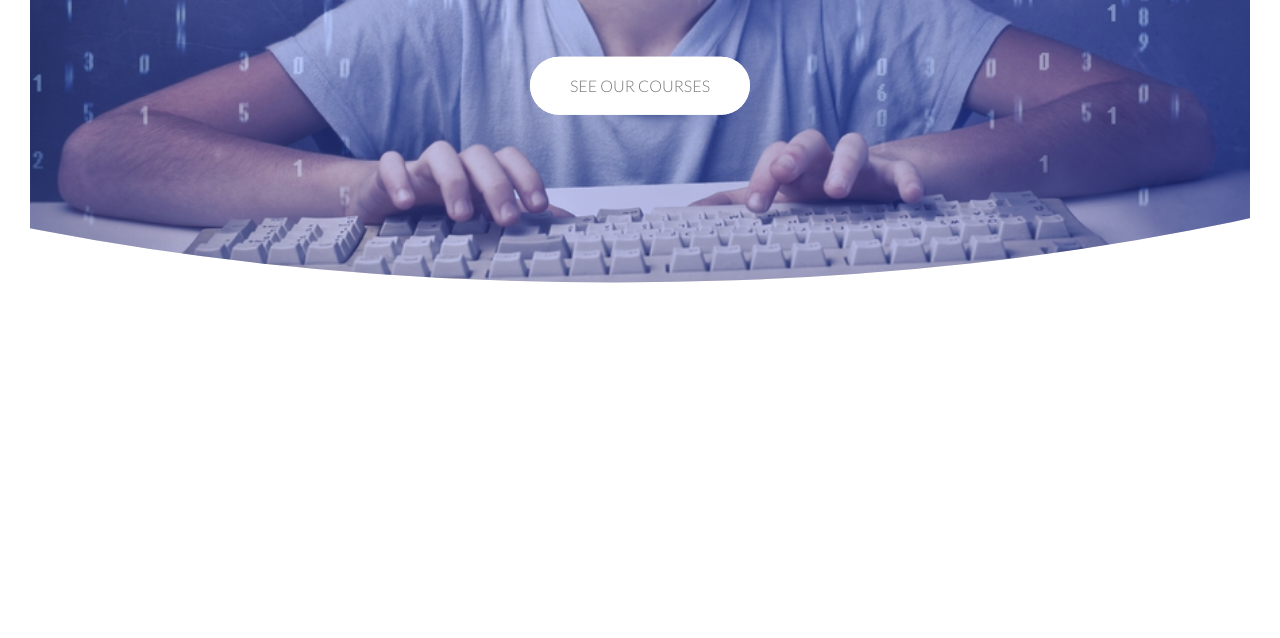
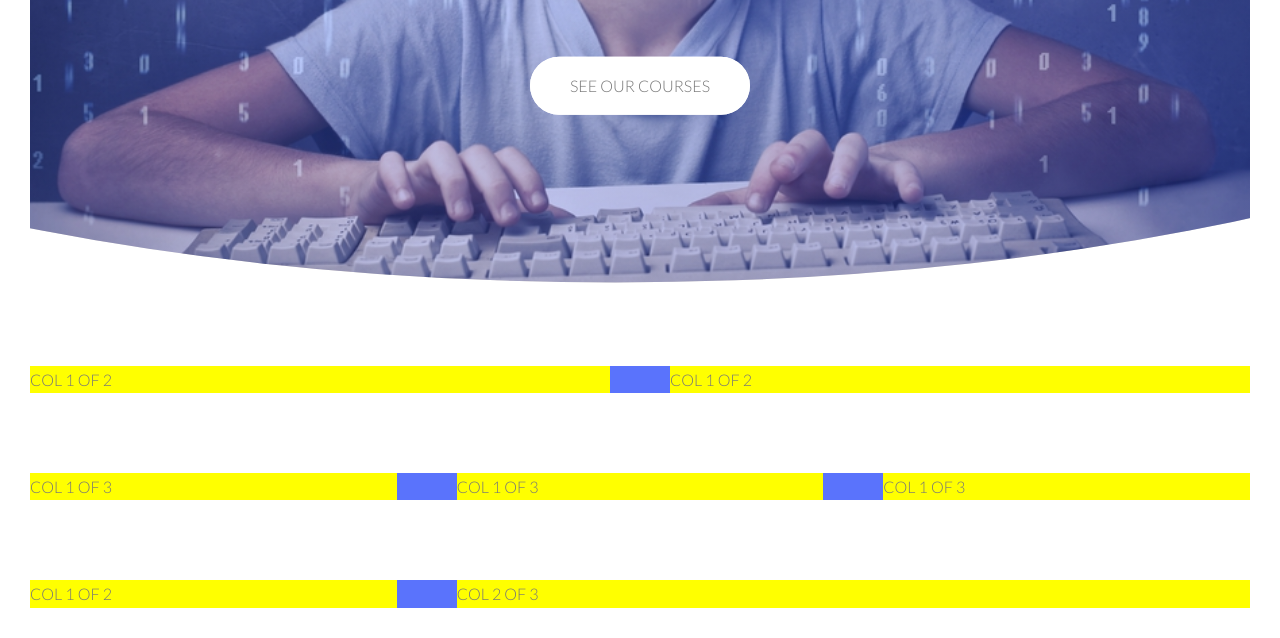
Before and after one commit to kiennguyen131/PjWeb2, a website: page index.html in a window 1280 px wide. Shown: the part 424-1062 px from the top of the page. Before the commit the page ends 820 px from the top, so only its background shows below. Drawn offline with Linux system fonts and the light colour scheme.

Commit message:
make colum

```diff
--- a/index.html
+++ b/index.html
@@ -23,5 +23,34 @@
             <a href="#" class="btn btn--white btn--animated">See our courses</a>
         </div>
     </header>
+    <div class="grid-test">
+        <div class="row">
+            <div class="col-1-of-2">
+                COL 1 OF 2
+            </div>
+            <div class="col-1-of-2">
+                COL 1 OF 2
+            </div>
+        </div>
+        <div class="row">
+            <div class="col-1-of-3">
+                COL 1 OF 3
+            </div>
+            <div class="col-1-of-3">
+                COL 1 OF 3
+            </div>
+            <div class="col-1-of-3">
+                COL 1 OF 3
+            </div>
+        </div>
+        <div class="row">
+            <div class="col-1-of-3">
+                COL 1 OF 2
+            </div>
+            <div class="col-2-of-3">
+                COL 2 OF 3
+            </div>
+        </div>
+    </div>
 </body>
 </html>
--- a/sass/Abstracts/_mixin.scss
+++ b/sass/Abstracts/_mixin.scss
@@ -0,0 +1,7 @@
+@mixin clearfix{              // xoa cac css thua, cac css khong hop
+    &::after{
+        content: "";
+        display: table;
+        clear: both;
+    }
+}
--- a/sass/Abstracts/_variable.scss
+++ b/sass/Abstracts/_variable.scss
@@ -5,3 +5,6 @@ $color-primary-dark: #1c3eff;
 $color-grey: #777777;
 $color-white:#fff;
 $color-black: #000;
+$grid-width: 114rem;
+$gutter-vertical: 8rem;
+$gutter-horizontal: 6rem;
--- a/sass/Components/_buttons.scss
+++ b/sass/Components/_buttons.scss
@@ -32,7 +32,7 @@
         }
     }
 
-    &active {
+    &:active {
         outline: none;
         transform: translateY(-1px);
         box-shadow: 0 5px 20px rgba($color-black, 0.3);
--- /dev/null
+++ b/sass/Layout/_grid.scss
@@ -0,0 +1,37 @@
+@import '../Abstracts/_mixin.scss';
+.row{
+    [class^="col-"]{                                        // tat ca cac class co chua "col-", neu muon chon cac class
+        background-color: yellow;                         // ket thu thuc bang "col-" thi viet [class$="col-"]
+        float: left;
+        &:not(:last-child){                                  // cac colum cuoi moi row
+            margin-right: $gutter-horizontal;
+        }
+    }
+    @include clearfix;
+    &:not(:last-child){
+        margin-bottom: $gutter-vertical;  //tu row cuoi cung ra
+    }
+    max-width: grid-width;
+    margin: 0 auto;
+    background-color: $color-primary-light;
+
+    .col-1-of-2{
+        width: calc((100% - #{$gutter-horizontal})/2); // ham co san trong css
+    }
+
+    .col-1-of-3{
+        width: calc((100% - 2*#{$gutter-horizontal})/3); // ham co san trong css
+    }
+
+    .col-2-of-3{
+        width: calc(2*(100% - 2*#{$gutter-horizontal})/3 + #{$gutter-horizontal});
+    }
+
+    .col-2-of-4{
+        width: calc(2*(100% - 3*#{$gutter-horizontal})/4 + #{$gutter-horizontal});
+    }
+
+    .col-3-of-4{
+        width: calc(3*(100% - 3*#{$gutter-horizontal})/4 + 2*#{$gutter-horizontal});
+    }
+}
--- a/sass/main.scss
+++ b/sass/main.scss
@@ -3,4 +3,5 @@
 @import './Base/_base.scss';
 @import './Base/_typography.scss';
 @import './Components/buttons';
-@import './Layout/_header.scss'
+@import './Layout/_header.scss';
+@import './Layout/_grid.scss';
```
Also changed, not shown: css/style.css.
